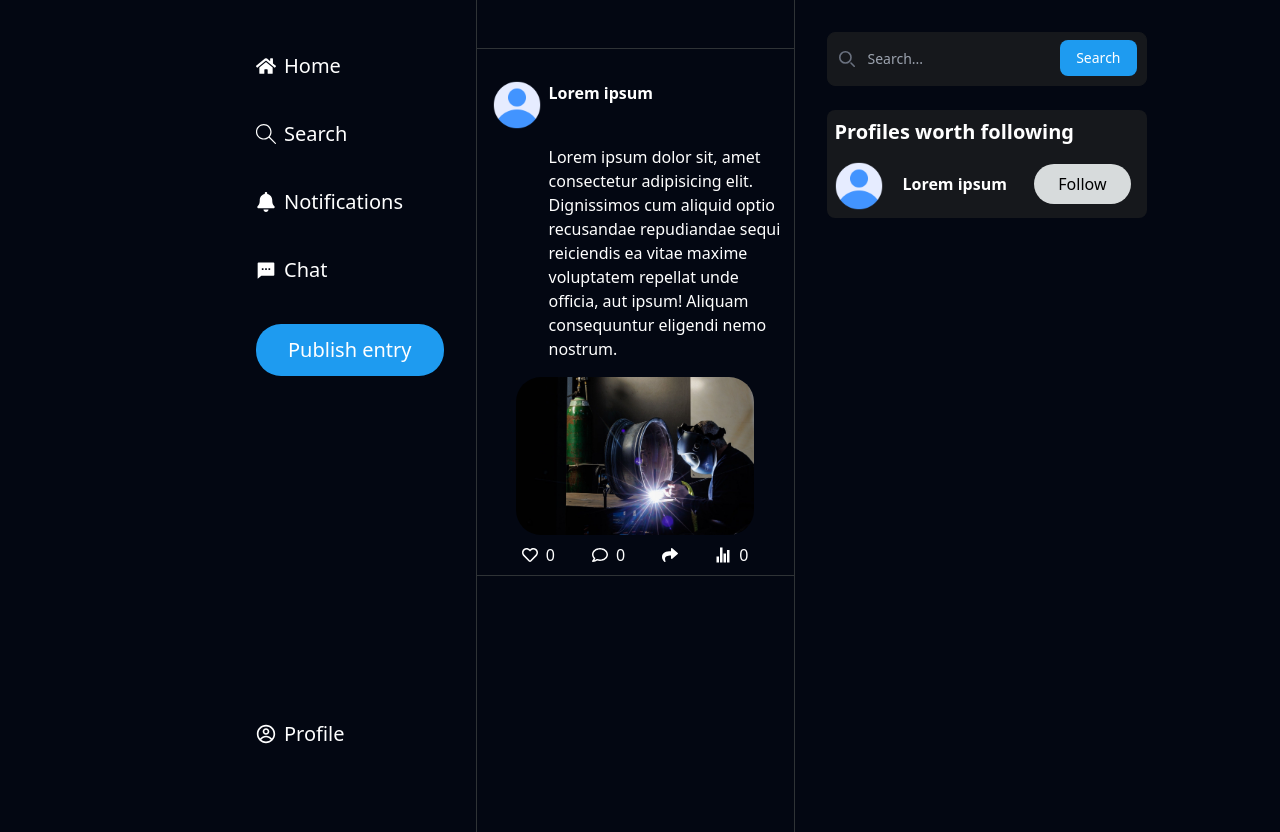
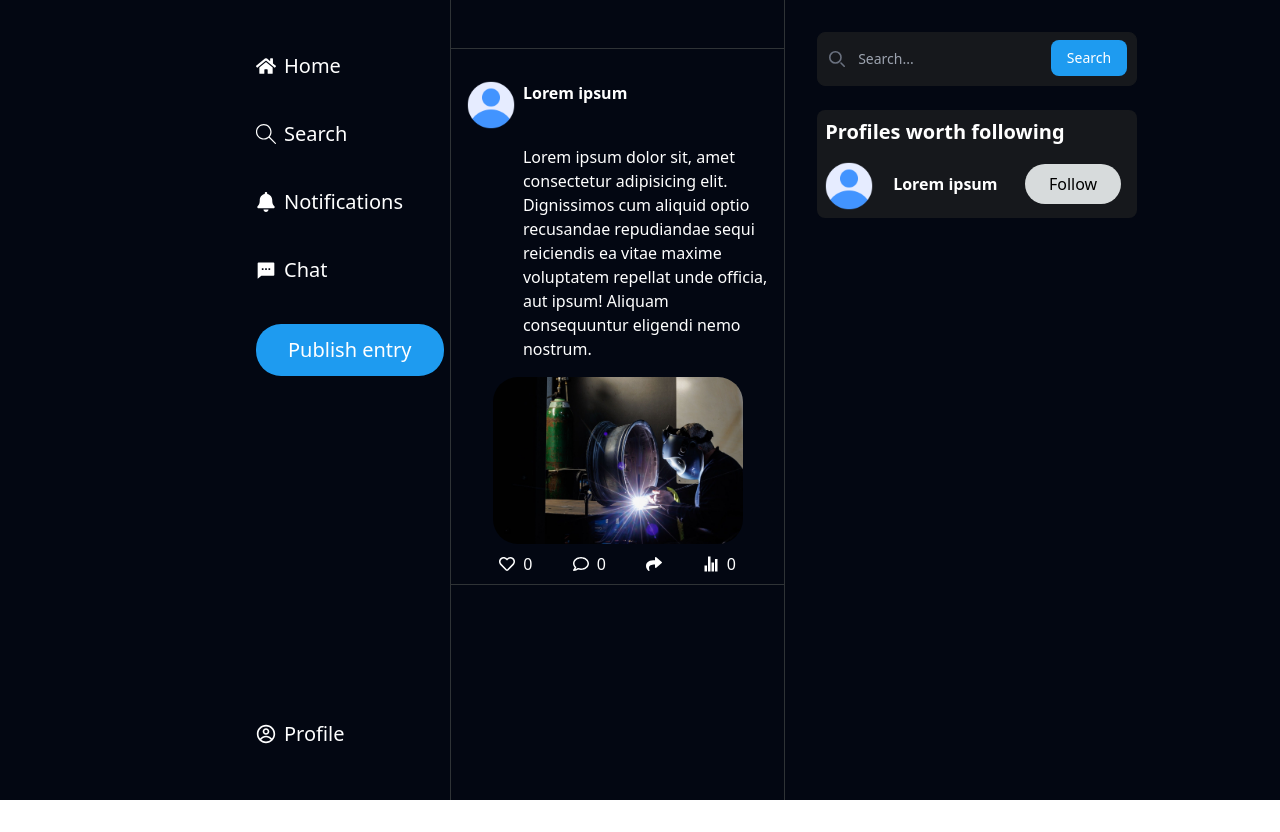
Before and after one commit to Hydem00/React-Social-App, a React (Create React App) app in the folder client/: page / in a window 1280 px wide. After the commit the page ends 800 px from the top, so only its background shows below. Built offline with nearby package versions, Linux system fonts and the light colour scheme.

Commit message:
make whole component header position: fixed

```diff
--- a/client/src/components/Header/Header.scss
+++ b/client/src/components/Header/Header.scss
@@ -1,9 +1,9 @@
 .header {
-  @apply min-h-screen w-60 pr-4 border-r border-[#2F3336] bg-[#030712] text-white;
+  @apply min-h-screen relative w-72 pr-4 border-r border-[#2F3336] bg-[#030712] text-white;
 }
 
 .nav-header {
-  @apply w-max mt-8 flex justify-center;
+  @apply w-max fixed mt-8 flex justify-center;
   &__list {
     @apply min-h-screen flex flex-col sm:text-lg md:text-xl;
   }
```
